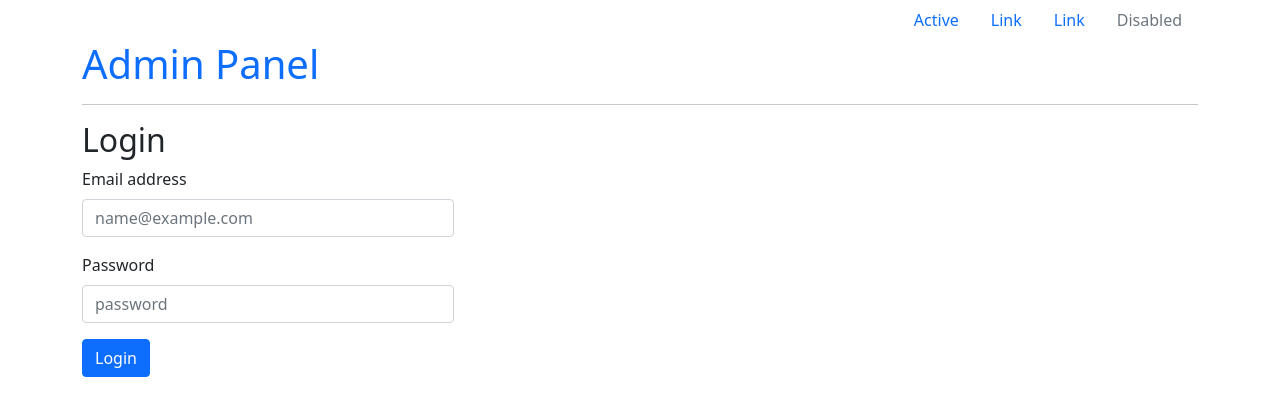
After one commit to mr-teslaa/flask101, a Flask app: page /admin/login in a window 1280 px wide. The commit adds this page. Shown: the top 416 px of the page. Run offline with Flask 2, Linux system fonts and the light colour scheme.

Commit message:
finish lesson

```diff
--- /dev/null
+++ b/application/__init__.py
@@ -0,0 +1,6 @@
+from flask import Flask
+
+app = Flask(__name__)
+
+from application import views
+from application import admin_views
--- /dev/null
+++ b/application/admin_views.py
@@ -0,0 +1,13 @@
+from flask import render_template
+from application import app
+
+@app.route('/admin')
+@app.route('/admin/')
+def admin():
+    return render_template('admin/admin.html')
+
+
+@app.route('/admin/login')
+@app.route('/admin/login/')
+def admin_login():
+    return render_template('admin/admin_login.html')
--- /dev/null
+++ b/application/templates/admin/admin_login.html
@@ -0,0 +1,34 @@
+{% extends 'layout.html' %}
+
+<!-- block admin -->
+{% block admin %}
+<h1 class="text-primary">Admin Panel</h1>
+<hr />
+<h2>Login</h2>
+
+<form action="" class="col-md-4">
+    <div class="mb-3">
+        <label for="exampleFormControlInput1" class="form-label"
+            >Email address</label
+        >
+        <input
+            type="email"
+            class="form-control"
+            id="exampleFormControlInput1"
+            placeholder="name@example.com"
+        />
+    </div>
+    <div class="mb-3">
+        <label for="exampleFormControlInput1" class="form-label"
+            >Password</label
+        >
+        <input
+            type="password"
+            class="form-control"
+            id="exampleFormControlInput1"
+            placeholder="password"
+        />
+    </div>
+    <button class="btn btn-primary">Login</button>
+</form>
+{% endblock %}
--- a/templates/layout.html
+++ b/application/templates/layout.html
@@ -36,6 +36,9 @@
 
             <!-- jinja template -->
             {% block hero %} {% endblock %}
+
+            <!-- admin block -->
+            {% block admin %} {% endblock %}
         </div>
         <!-- bootstrap js -->
         <script
--- a/run.py
+++ b/run.py
@@ -1,26 +1,4 @@
-from flask import Flask
-from flask import render_template
-from flask import redirect
-
-app = Flask(__name__)
-
-@app.route('/')
-def index():
-    return render_template('index.html')
-
-@app.route('/layout')
-def layout():
-    return render_template('layout.html')
-
-@app.route('/contact')
-def contact():
-    return render_template('contact.html')
-
-
-
-# @app.route('/hossainfoysal')
-# def hfoysal():
-#     return redirect('https://hossainfoysal.com')
+from application import app
 
 if __name__ == "__main__":
     app.run(debug=True)
```
Also changed, not shown: application/templates/admin/admin.html (added, +8 -0 lines), application/views.py (added, +14 -0 lines), application/templates/contact.html (renamed from templates/contact.html), application/templates/index.html (renamed from templates/index.html).
